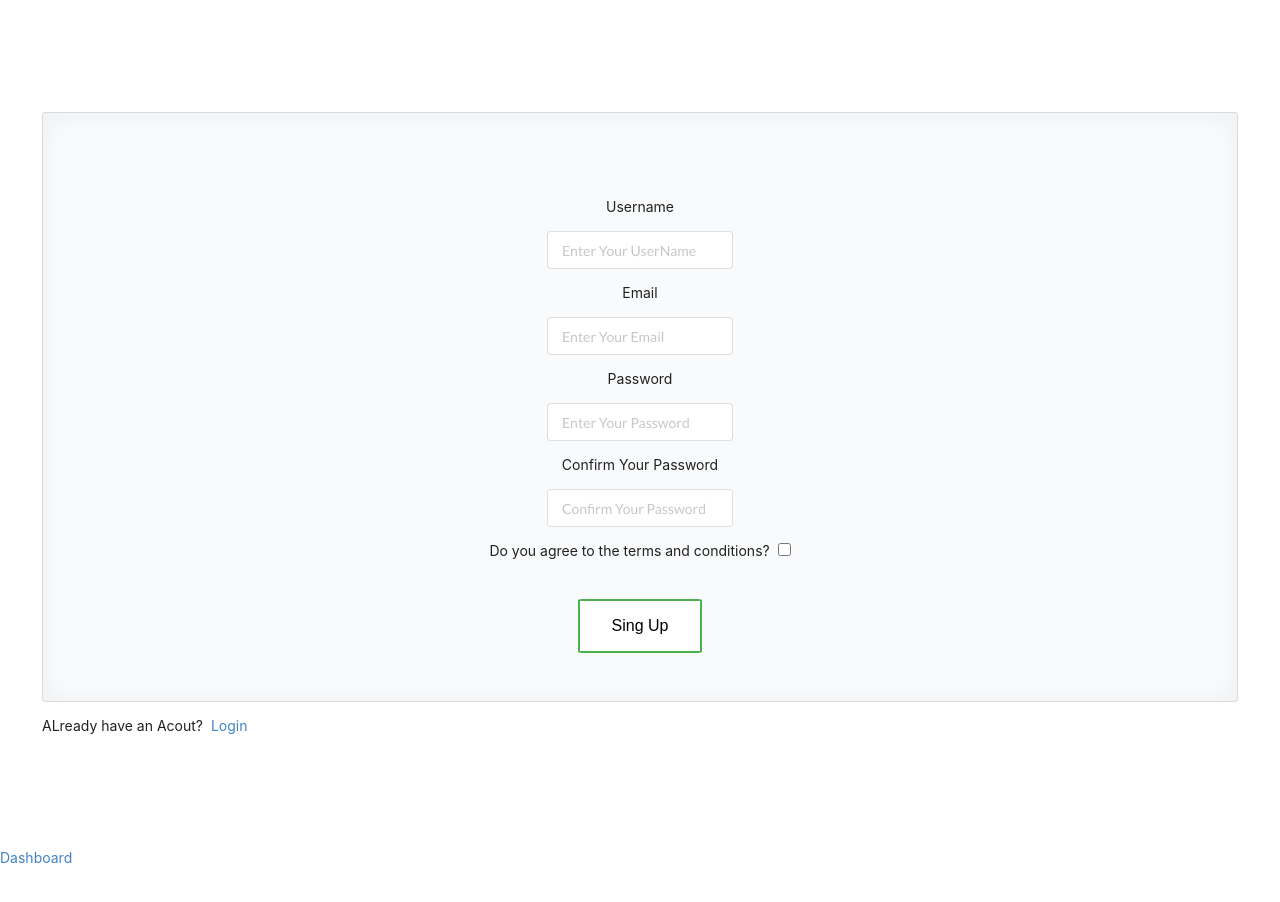
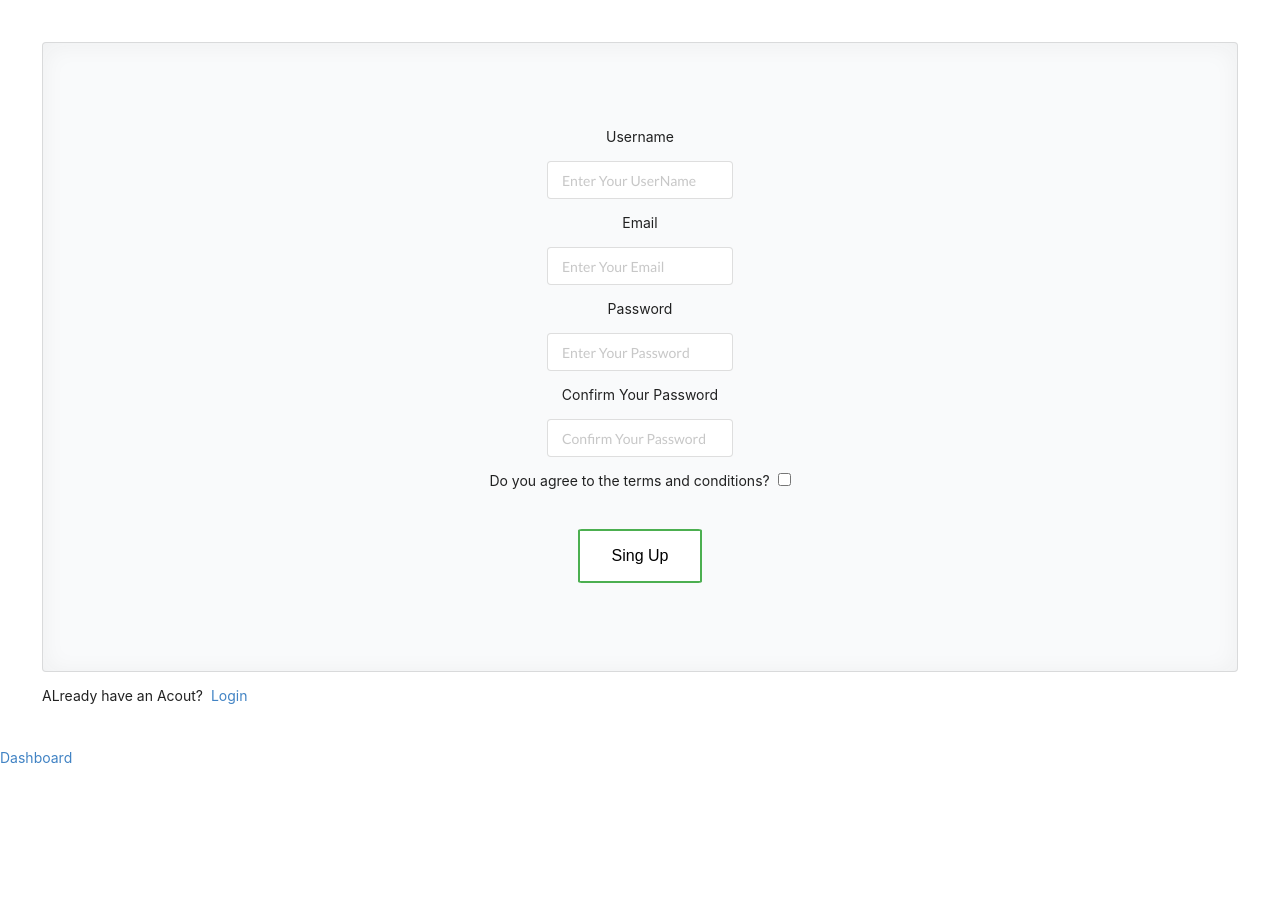
Before and after one commit to BW-Spotify-Song-Suggester-3/front-end, a React (Create React App) app in the folder spotify-song-suggester/: page /Register in a window 1280 px wide. Shown: the top 902 px of the page. After the commit the page ends 842 px from the top, so only its background shows below. Built offline with nearby package versions, Linux system fonts and the light colour scheme.

Commit message:
fixing the style

```diff
--- a/spotify-song-suggester/package.json
+++ b/spotify-song-suggester/package.json
@@ -12,6 +12,7 @@
     "react-dom": "^16.13.1",
     "react-router-dom": "^5.2.0",
     "react-scripts": "3.4.1",
+    "semantic-ui-transition": "^2.3.1",
     "yup": "^0.29.2"
   },
   "scripts": {
--- a/spotify-song-suggester/src/App.css
+++ b/spotify-song-suggester/src/App.css
@@ -55,7 +55,7 @@
 
 .flexBox{
   /* border: black 2px solid; */
-  height: 70vh;
+  height: 60%;
   display: flex;
   justify-content: center;
 
@@ -63,7 +63,11 @@
 
 
 .margin{
-  margin: 8rem 3rem;
+  margin: 10rem 3rem;
+}
+
+.margin2{
+  margin: 3rem 3rem;
 }
 
 .errors{
--- a/spotify-song-suggester/src/components/Register.js
+++ b/spotify-song-suggester/src/components/Register.js
@@ -1,5 +1,6 @@
 import React from "react"
 import { Link } from "react-router-dom"
+
 
 
 
@@ -20,7 +21,7 @@ export default function Register ({values, update, submit, disabled, errors, inp
     }
 
     return (
-        <div className="margin">
+        <div className="margin2">
         <div className="ui placeholder segment bigBox">
   <div className="flexBox">
      <div className="formStyle">
@@ -120,6 +121,8 @@ export default function Register ({values, update, submit, disabled, errors, inp
        </div>
        ALready have an Acout?&nbsp;&nbsp;
         <Link to="/">Login</Link>
+
+
        </div>
 
     )
```
Also changed, not shown: 1 other file (tests, documents, lock files or other folders).
